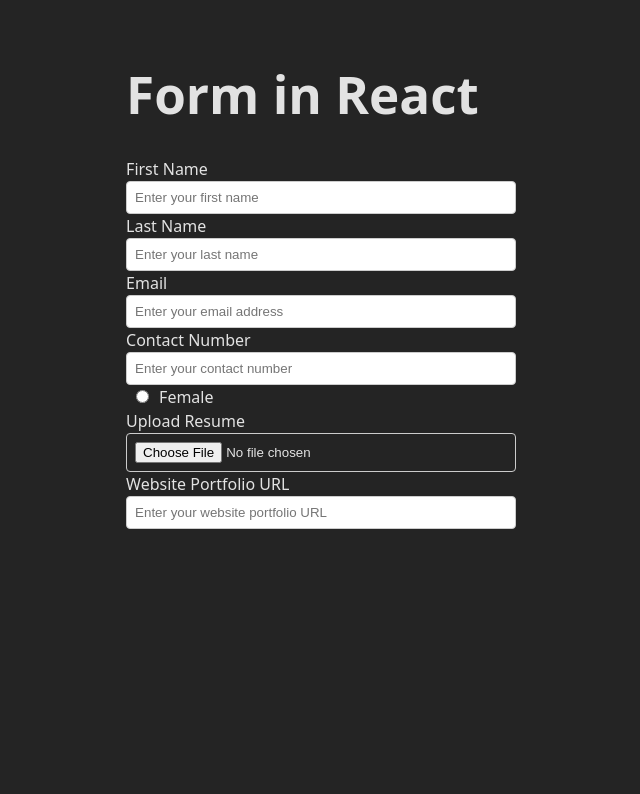
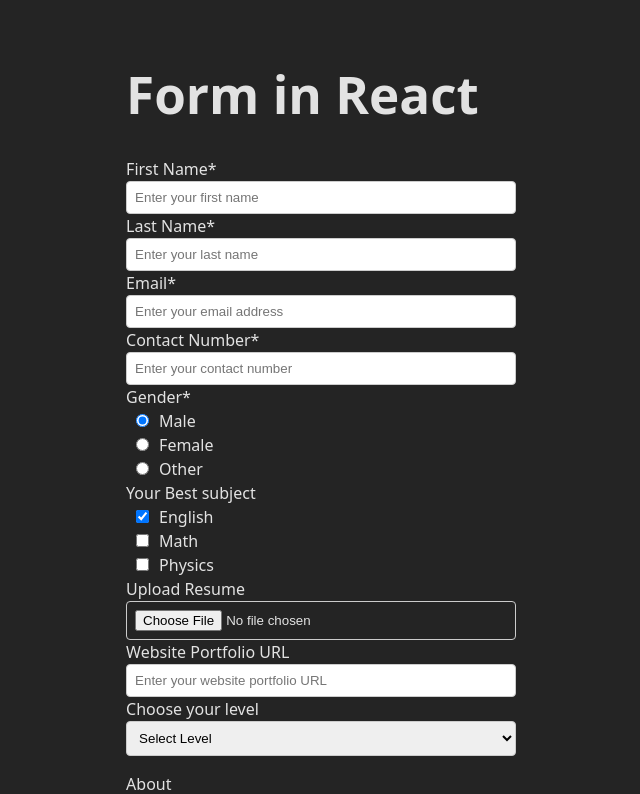
Before and after one commit to frances-joffany-navarro/form-in-react, a React (Vite) app: page / in a window 1280 px wide. Shown: the top 794 px of the page, without its empty margins (319-959 px from the left). Built offline with nearby package versions, Linux system fonts and the light colour scheme.

Commit message:
reusable component for radio and checkbox

```diff
--- a/src/App.css
+++ b/src/App.css
@@ -14,7 +14,7 @@ select.divider {
 }
 
 
-input:not(.gender, .subject), select, textarea {
+input:not(.radioAndCheckBox), select, textarea {
   width: 100%;
   padding: 0.5rem;
   box-sizing: border-box;
--- a/src/Form.jsx
+++ b/src/Form.jsx
@@ -17,12 +17,31 @@ export function Form() {
 
   return (
     <form>
-      <Input label="First Name" type="text" id="firstName" value={firstName} placeholder="Enter your first name" isRequired={true} />
-      <Input label="Last Name" type="text" id="lastName" value={lastName} placeholder="Enter your last name" isRequired={true} />
-      <Input label="Email" type="email" id="email" value={email} placeholder="Enter your email address" isRequired={true} />
-      <Input label="Contact Number" type="tel" id="contactNumber" value={contact} placeholder="Enter your contact number" isRequired={true} />
-      <Input label="Female" type="radio" id="female" name="gender" value="female" />
+      <Input label="First Name*" type="text" id="firstName" value={firstName} placeholder="Enter your first name" isRequired={true} />
+      <Input label="Last Name*" type="text" id="lastName" value={lastName} placeholder="Enter your last name" isRequired={true} />
+      <Input label="Email*" type="email" id="email" value={email} placeholder="Enter your email address" isRequired={true} />
+      <Input label="Contact Number*" type="tel" id="contactNumber" value={contact} placeholder="Enter your contact number" isRequired={true} />
+      <label htmlFor="gender">Gender*</label>
+      <Input label="Male" type="radio" id="male" name="gender" value="male" checked={gender === "male"} />
+      <Input label="Female" type="radio" id="female" name="gender" value="female" checked={gender === "female"} />
+      <Input label="Other" type="radio" id="other" name="gender" value="other" checked={gender === "other"} />
+      <label htmlFor="bestSubject">Your Best subject</label>
+      <Input label="English" type="checkbox" id="bestSubject1" name="bestSubject1" value="english" checked={bestSubject.english} />
+      <Input label="Math" type="checkbox" id="bestSubject2" name="bestSubject2" value="math" checked={bestSubject.math} />
+      <Input label="Physics" type="checkbox" id="bestSubject3" name="bestSubject3" value="physics" checked={bestSubject.physics} />
       <Input label="Upload Resume" type="file" id="resumeUpload" value={resumeUpload} isRequired={true} />
       <Input label="Website Portfolio URL" type="url" id="websitePortfolioUrl" value={websitePortfolioUrl} placeholder="Enter your website portfolio URL" isRequired={true} />
+      <label htmlFor="level">Choose your level</label><br />
+      <select className='divider' id="level" name="level" defaultValue="" onChange={(e) => setLevel(e.target.value)} >
+        <option value="" disabled>Select Level</option>
+        <option value="beginner" name="beginner">Beginner</option>
+        <option value="intermediate" name="intermediate" >Intermediate</option>
+        <option value="advanced" name="advanced" >Advanced</option>
+      </select>
+      <label htmlFor='about'>About</label><br />
+      <textarea className='divider' id="about" name="about" rows="5" cols="30" placeholder='Tell us about yourself...' value={about} onChange={(e) => setAbout(e.target.value)}>
+      </textarea><br />
+      <Input type="button" id="resetButton" value="Reset" />
+      <Input type="button" id="submitButton" value="Submit" />
     </form>)
 };
--- a/src/components/Input.jsx
+++ b/src/components/Input.jsx
@@ -6,11 +6,11 @@ import { useFormContext } from 'react-hook-form'
 import { AnimatePresence, motion } from 'framer-motion'
 import { MdError } from 'react-icons/md' */
 
-export const Input = ({ label, type, id, name, value, placeholder, isRequired }) => {
+export const Input = ({ label, type, id, name, value, placeholder, checked, isRequired }) => {
   return <div>
-    {type === 'radio' ?
+    {type === 'radio' || type === 'checkbox' ?
       <>
-        <input className={name} type={type} id={id} name={name} value={value} placeholder={placeholder} required={isRequired} />
+        <input className="radioAndCheckBox" type={type} id={id} name={name} value={value} placeholder={placeholder} checked={checked} required={isRequired} />
         <label htmlFor={name}>{label}</label>
       </> : <>
         <label htmlFor={name}>{label}</label>
```
